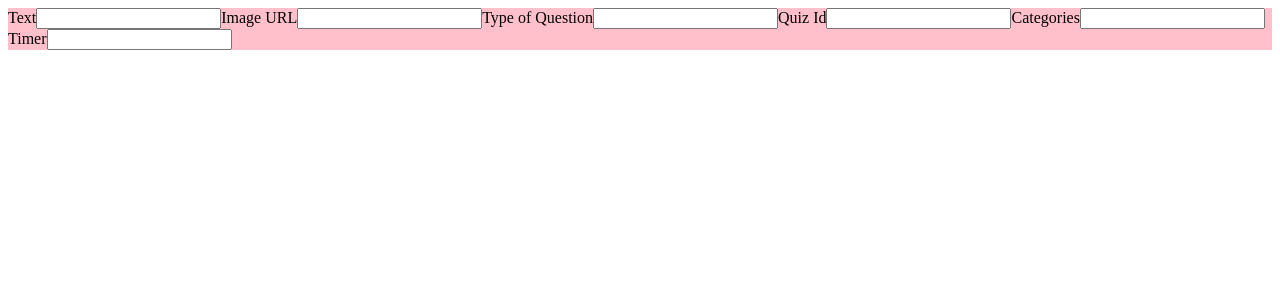
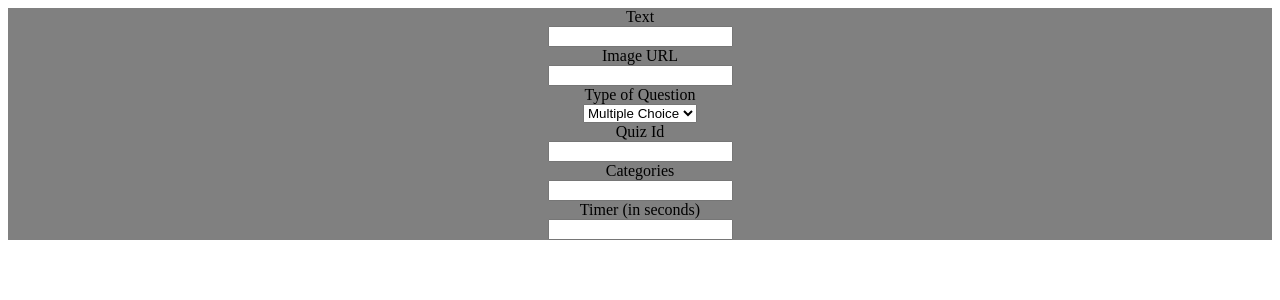
Before and after one commit to The-Canary-Project/Canary-FE, a React app: page /addPrompt in a window 1280 px wide. Shown: the top 300 px of the page. Built offline with nearby package versions, Linux system fonts and the light colour scheme.

Commit message:
use drop down for question type

```diff
--- a/src/components/addPrompt/AddPrompt.jsx
+++ b/src/components/addPrompt/AddPrompt.jsx
@@ -29,13 +29,16 @@ export default function AddPrompt() {
           onChange={e => setImageUrl(e.target.value)}
         />
         <label htmlFor="type">Type of Question</label>
-        <input
+        <select
           type="text"
           id="type"
           name="type"
           value={type}
           onChange={e => setType(e.target.value)}
-        />
+        >
+          <option value="multipleChoice">Multiple Choice</option>
+          <option value="trueFalse">True/False</option>
+        </select>
         <label htmlFor="quizId">Quiz Id</label>
         <input
           type="text"
@@ -52,7 +55,7 @@ export default function AddPrompt() {
           value={categories}
           onChange={e => setCategories(e.target.value)}
         />
-        <label htmlFor="timer">Timer</label>
+        <label htmlFor="timer">Timer (in seconds)</label>
         <input
           type="text"
           id="timer"
--- a/src/components/addPrompt/addPrompt.css
+++ b/src/components/addPrompt/addPrompt.css
@@ -1,3 +1,14 @@
 .addPromptContainer {
-  background: pink;
+
+  background: grey;
+  width: 100%;
+
+  form {
+    margin: auto;
+    display: flex;
+    flex-direction: column;
+    justify-content: space-evenly;
+    align-items: center;
+    height: fit-content;
+  }
 }
```
